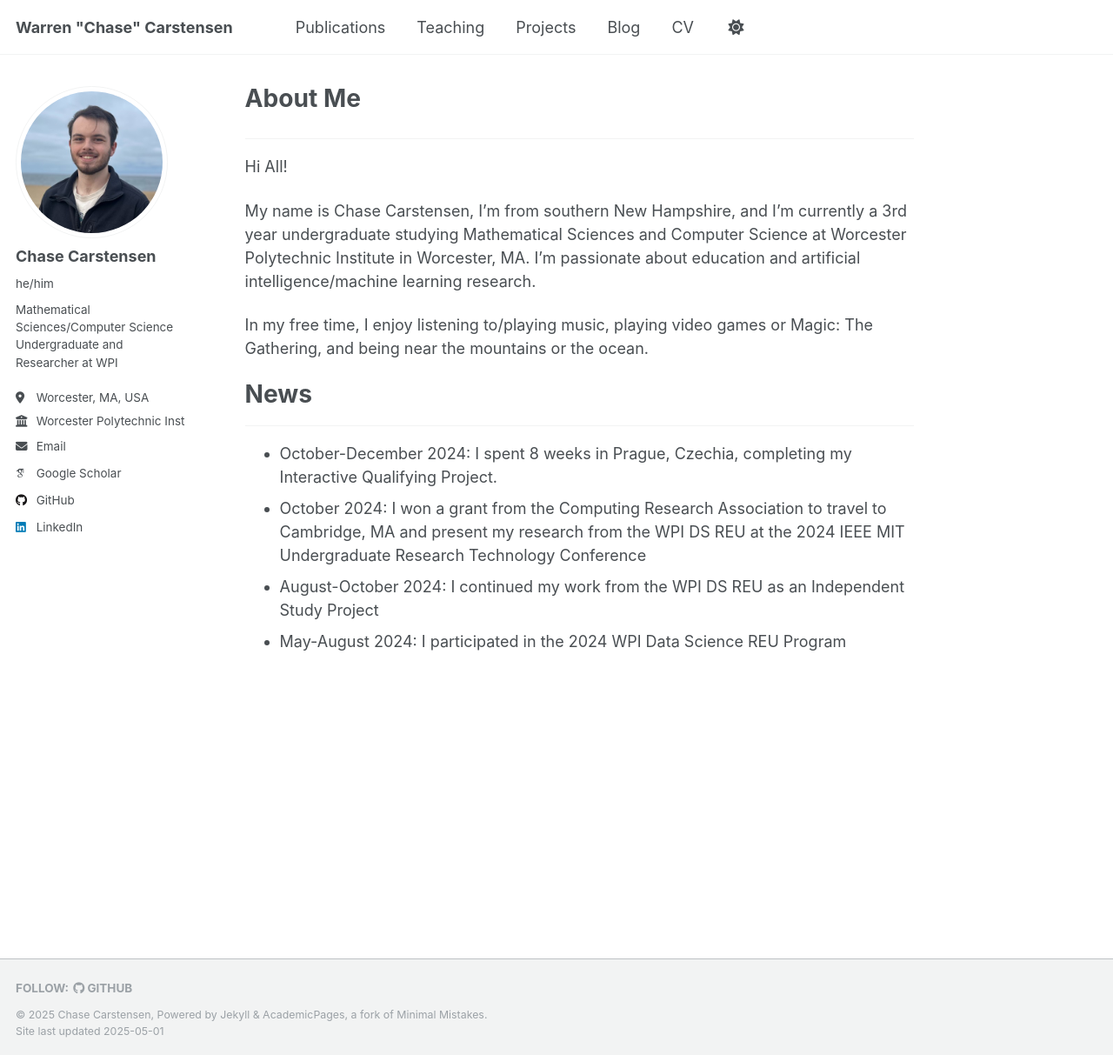
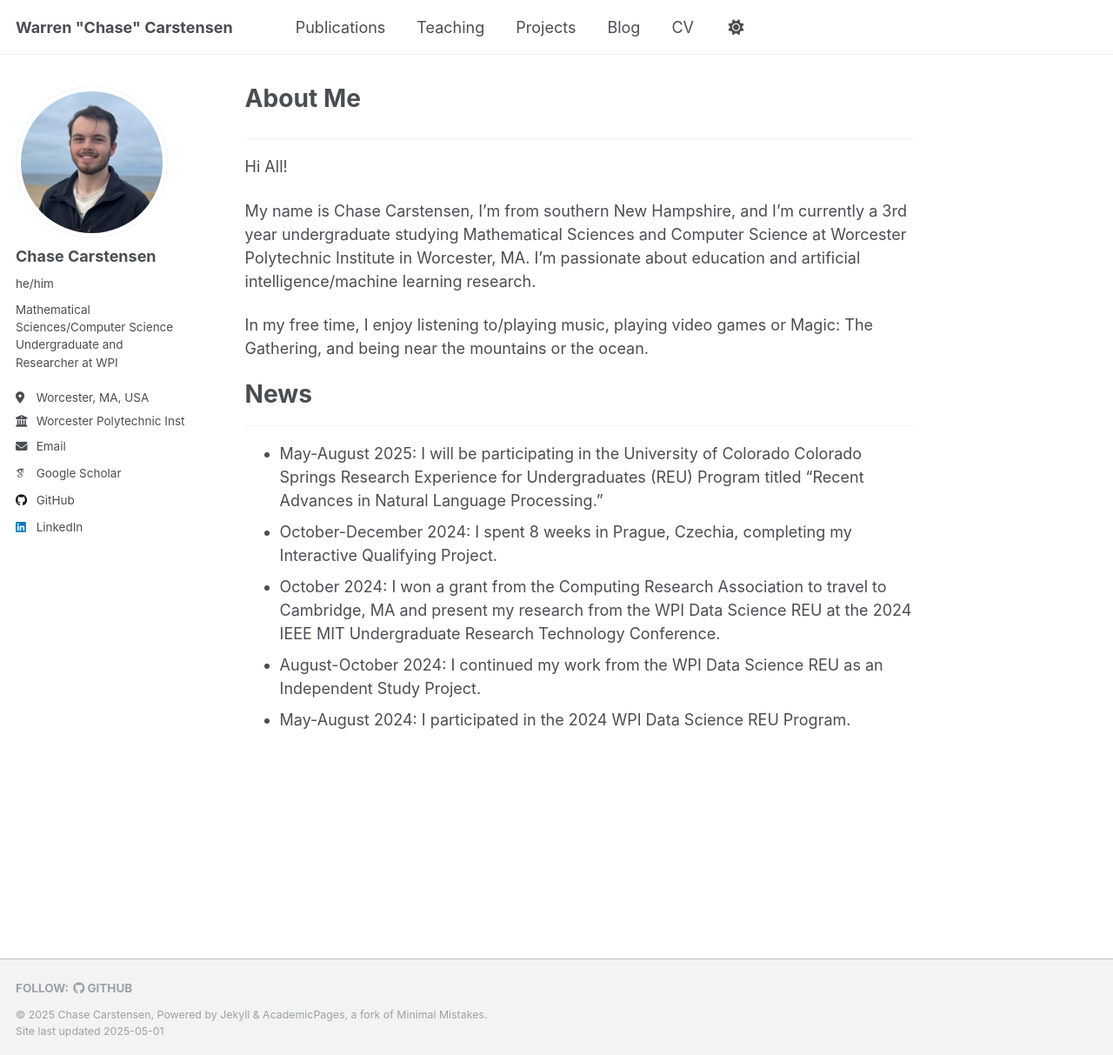
Before and after one commit to chase12803/chase12803.github.io, a Jekyll site: the page built from _pages/about.md, in a window 1280 px wide and 1213 px high. Shown: the whole window at 87% size. Built offline with Jekyll 4.4.1, drawn with Linux system fonts in a browser that asks for light colours; some web fonts are replaced.

Commit message:
added uccs reu

```diff
--- a/_pages/about.md
+++ b/_pages/about.md
@@ -16,8 +16,8 @@ In my free time, I enjoy listening to/playing music, playing video games or Magi
 # News
 ---
 
-<!-- - May-July 2025: I will be participating in the WPI Center for Industrial Math and Statistics Research Experience for Undergraduates (REU) program -->
+- May-August 2025: I will be participating in the University of Colorado Colorado Springs Research Experience for Undergraduates (REU) Program titled "Recent Advances in Natural Language Processing."
 - October-December 2024: I spent 8 weeks in Prague, Czechia, completing my Interactive Qualifying Project.
-- October 2024: I won a grant from the Computing Research Association to travel to Cambridge, MA and present my research from the WPI DS REU at the 2024 IEEE MIT Undergraduate Research Technology Conference
-- August-October 2024: I continued my work from the WPI DS REU as an Independent Study Project
-- May-August 2024: I participated in the 2024 WPI Data Science REU Program
+- October 2024: I won a grant from the Computing Research Association to travel to Cambridge, MA and present my research from the WPI Data Science REU at the 2024 IEEE MIT Undergraduate Research Technology Conference.
+- August-October 2024: I continued my work from the WPI Data Science REU as an Independent Study Project.
+- May-August 2024: I participated in the 2024 WPI Data Science REU Program.
```
